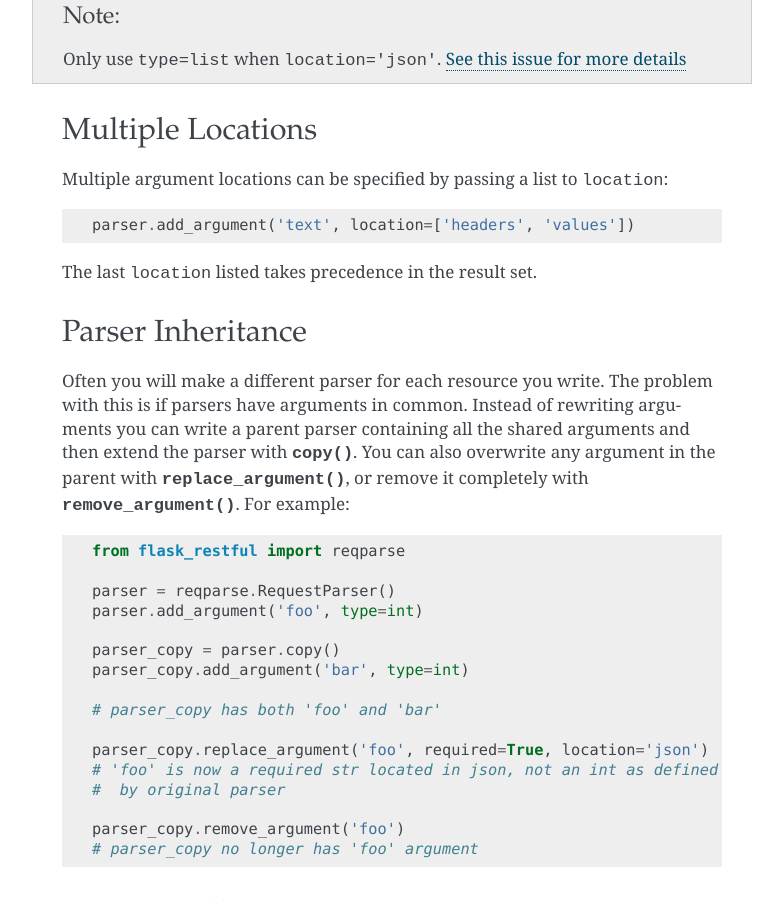
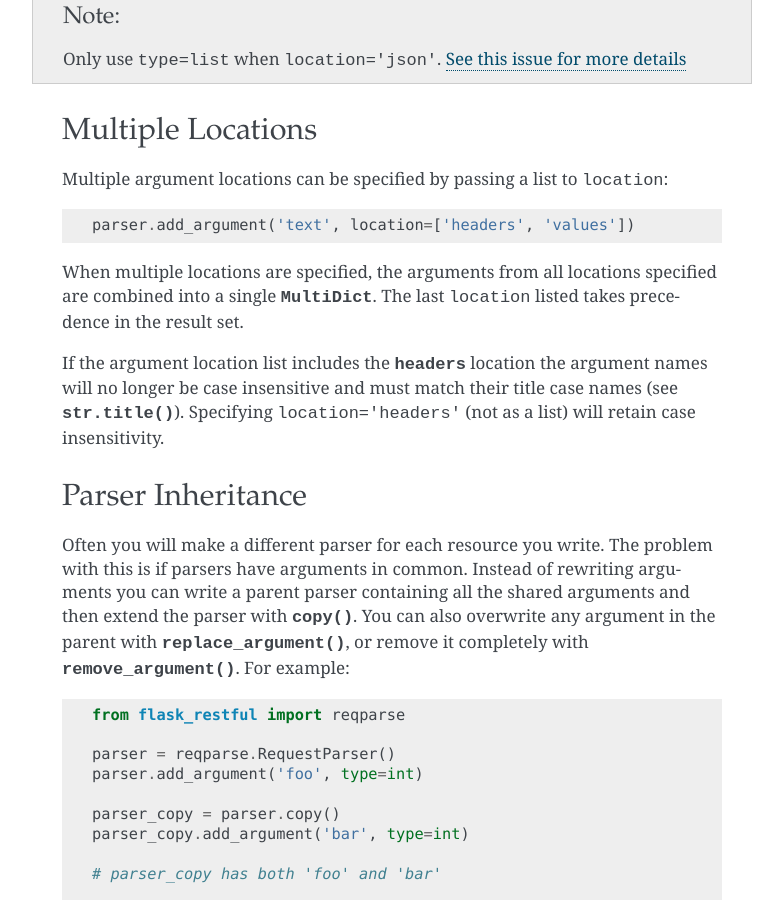
Before and after one commit to HungryCrawler019/flask-RESTful-api, a Sphinx documentation site: the page built from docs/reqparse.rst, in a window 1280 px wide and 900 px high, scrolled down 2466 px. Shown: the whole window, without its empty margins (358-1141 px from the left). Built offline with Sphinx 7.4.7, drawn with Linux system fonts in a browser that asks for light colours.

Commit message:
Document list vs single location for request parsers.
See #527

```diff
--- a/docs/conf.py
+++ b/docs/conf.py
@@ -257,6 +257,7 @@ texinfo_documents = [
 
 intersphinx_mapping = {
   'flask': ('http://flask.pocoo.org/docs/', None),
+  'werkzeug': ('http://werkzeug.pocoo.org/docs/', None),
   'python': ('https://docs.python.org/2/', None),
   'python3': ('https://docs.python.org/3/', None),
   'six': ('http://pythonhosted.org/six/', None),
--- a/docs/reqparse.rst
+++ b/docs/reqparse.rst
@@ -123,7 +123,15 @@ Multiple argument locations can be specified by passing a list to ``location``::
 
     parser.add_argument('text', location=['headers', 'values'])
 
+
+When multiple locations are specified, the arguments from all locations
+specified are combined into a single :class:`~werkzeug.datastructures.MultiDict`.
 The last ``location`` listed takes precedence in the result set.
+
+If the argument location list includes the :attr:`~flask.Request.headers`
+location the argument names will no longer be case insensitive and must match
+their title case names (see :meth:`str.title`). Specifying
+``location='headers'`` (not as a list) will retain case insensitivity.
 
 Parser Inheritance
 ------------------
```
